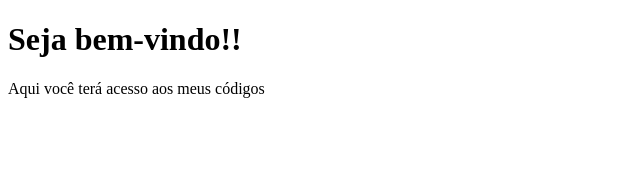
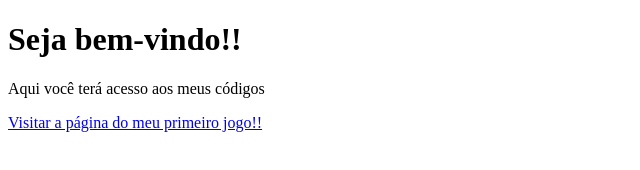
Before and after one commit to RaissaColombo/RaissaColombo.github.io, a plain HTML site: page index.html in a window 1280 px wide. Shown: the whole page, without its empty margins (0-640 px from the left). Drawn offline with Linux system fonts and the light colour scheme.

Commit message:
Update index.html

```diff
--- a/index.html
+++ b/index.html
@@ -7,6 +7,7 @@
 
 <h1>Seja bem-vindo!!</h1>
 <p>Aqui você terá acesso aos meus códigos</p>
+<a href="https://www.w3schools.com">Visitar a página do meu primeiro jogo!!</a>
 
 </body>
 </html>
```
